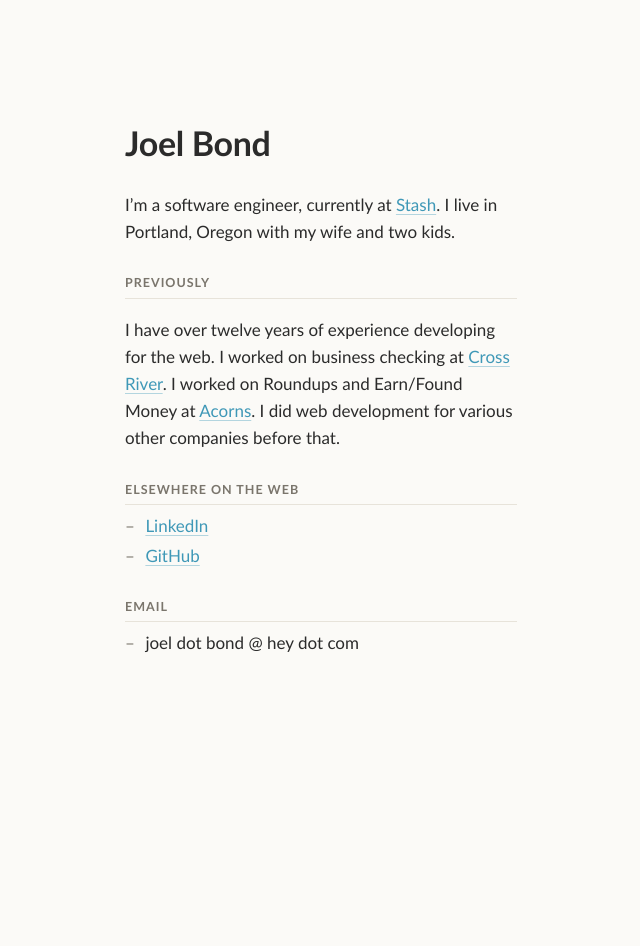
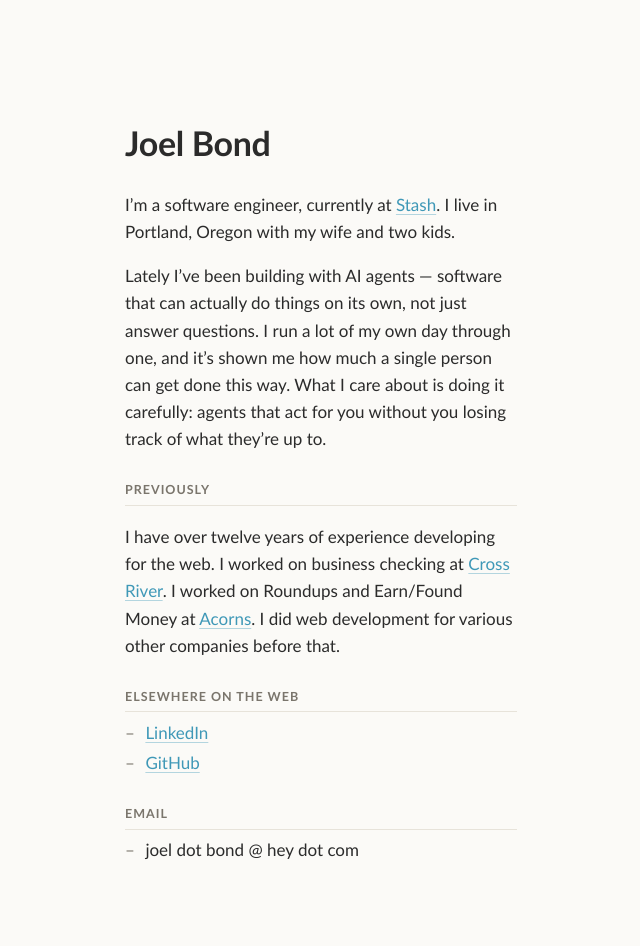
Before and after one commit to Joeltbond/joeltbond.github.io, a Jekyll site: the page built from index.markdown, in a window 1280 px wide. Shown: the whole page, without its empty margins (319-959 px from the left). Built offline with Jekyll 4.4.1, drawn with Linux system fonts in a browser that asks for light colours; before the commit the page ends 900 px from its top, so only the background shows below that.

Commit message:
Bio: add a paragraph on building with AI agents
Co-Authored-By: Claude Opus 4.8 <noreply@anthropic.com>

```diff
--- a/index.markdown
+++ b/index.markdown
@@ -4,6 +4,8 @@ title: Joel Bond
 ---
 
 I'm a software engineer, currently at [Stash](https://www.stash.com). I live in Portland, Oregon with my wife and two kids.
+
+Lately I've been building with AI agents — software that can actually do things on its own, not just answer questions. I run a lot of my own day through one, and it's shown me how much a single person can get done this way. What I care about is doing it carefully: agents that act for you without you losing track of what they're up to.
 
 ### Previously
 
```
